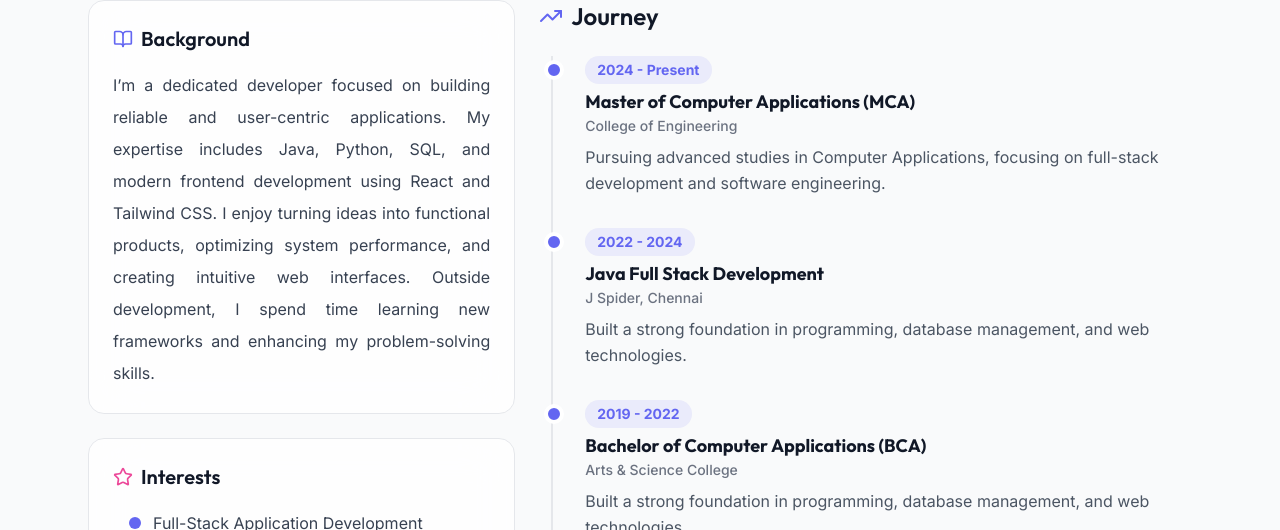
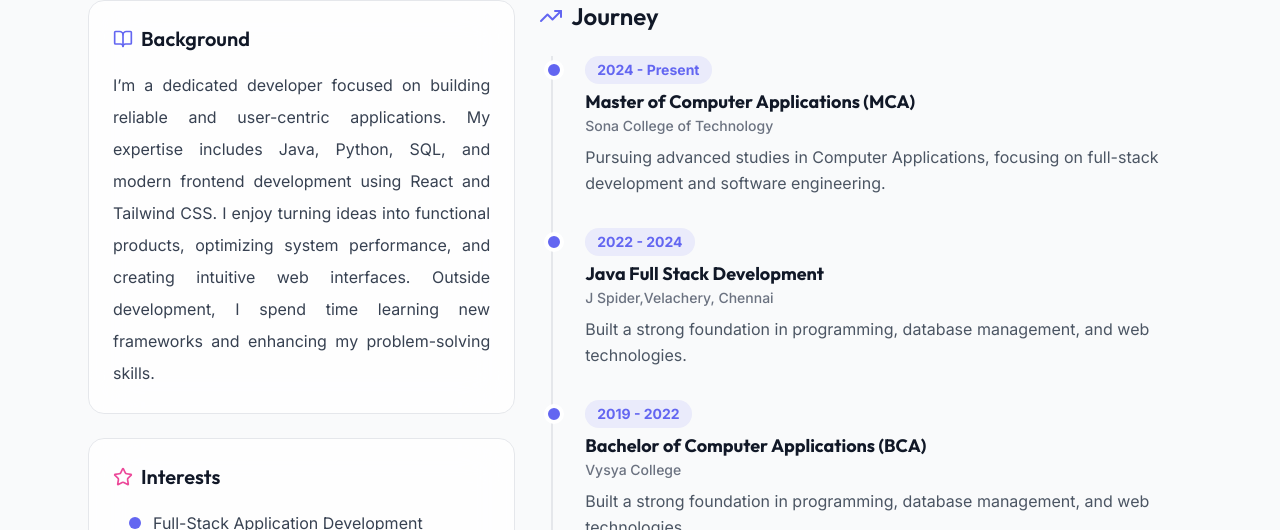
Before and after one commit to Karthik8402/my-portfolio, a React (Vite) app: page /about in a window 1280 px wide. Shown: the part 322-852 px from the top of the page. Built offline with nearby package versions, Linux system fonts and the light colour scheme; no server answers.

Commit message:
Edited Personal Details

```diff
--- a/src/data/site.ts
+++ b/src/data/site.ts
@@ -46,19 +46,19 @@ export const SITE = {
       {
         year: "2024 - Present",
         title: "Master of Computer Applications (MCA)",
-        institution: "College of Engineering",
+        institution: "Sona College of Technology",
         description: "Pursuing advanced studies in Computer Applications, focusing on full-stack development and software engineering."
       },
       {
         year: "2022 - 2024",
         title: "Java Full Stack Development",
-        institution: "J Spider, Chennai",
+        institution: "J Spider,Velachery, Chennai",
         description: "Built a strong foundation in programming, database management, and web technologies."
       },
       {
         year: "2019 - 2022",
         title: "Bachelor of Computer Applications (BCA)",
-        institution: "Arts & Science College",
+        institution: "Vysya College",
         description: "Built a strong foundation in programming, database management, and web technologies."
       },
       {
```
